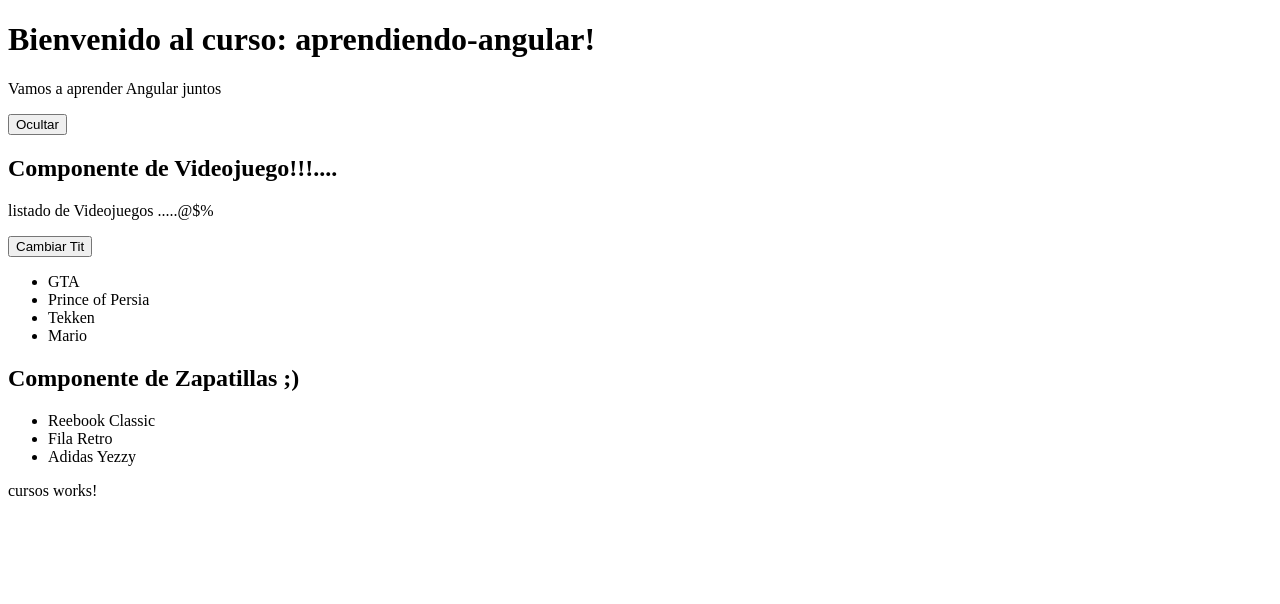
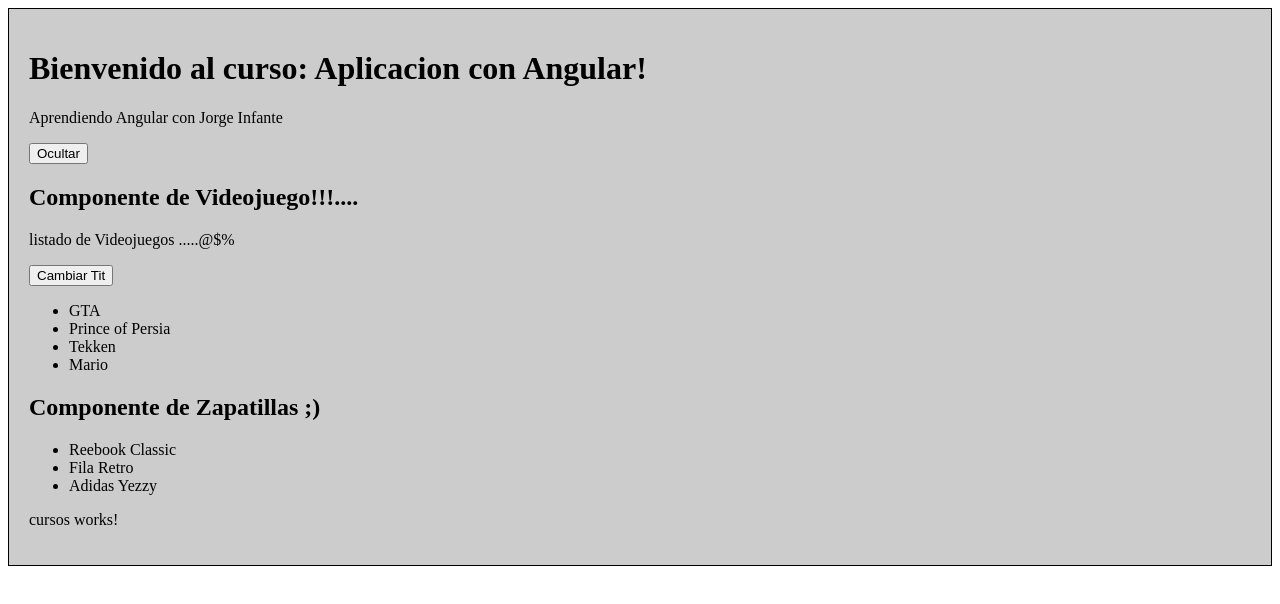
Before and after one commit to jo-infantedc/MyBroAngular, an Angular app: page / in a window 1280 px wide. Shown: the top 604 px of the page. Built offline with nearby package versions, Linux system fonts and the light colour scheme.

Commit message:
use objects model

```diff
--- a/src/app/app.component.html
+++ b/src/app/app.component.html
@@ -1,9 +1,14 @@
-<div>
+<div [ngStyle]="{
+                'background' : color,
+                'padding' : '20px',
+                'border' : '1px solid black',
+                'border-color' : 'componentConfig.fondo'
+              }" >
   <h1>
-    Bienvenido al curso: {{ title}}!
+    Bienvenido al curso: {{ title }}!
   </h1>
   <p>
-    Vamos a aprender Angular juntos
+    {{ description }}
   </p>
 
   <button (click)="ocultarMostrarVideojuegos(false)" *ngIf="mostrar_videojuegos">Ocultar</button>
--- a/src/app/app.component.ts
+++ b/src/app/app.component.ts
@@ -1,4 +1,5 @@
 import { Component } from '@angular/core';
+import { Configuracion } from './models/configuracion';
 
 @Component({
   selector: 'app-root',
@@ -6,8 +7,19 @@ import { Component } from '@angular/core';
   styleUrls: ['./app.component.css']
 })
 export class AppComponent {
-  title = 'aprendiendo-angular';
+  public title = 'aprendiendo-angular';
+  public description: string;
+  public color: string;
+  public componentConfig;
   public mostrar_videojuegos: boolean = true;
+
+
+  constructor(){
+    this.title = Configuracion.titulo;
+    this.description = Configuracion.descripcion;
+    this.color = Configuracion.fondo;
+    this.componentConfig = Component;
+  }
 
 
   public ocultarMostrarVideojuegos(value: boolean){
--- /dev/null
+++ b/src/app/models/configuracion.ts
@@ -0,0 +1,6 @@
+export var Configuracion = {
+    color: "#eee",
+    fondo: "#ccc",
+    titulo: "Aplicacion con Angular",
+    descripcion: "Aprendiendo Angular con Jorge Infante"
+}
```
